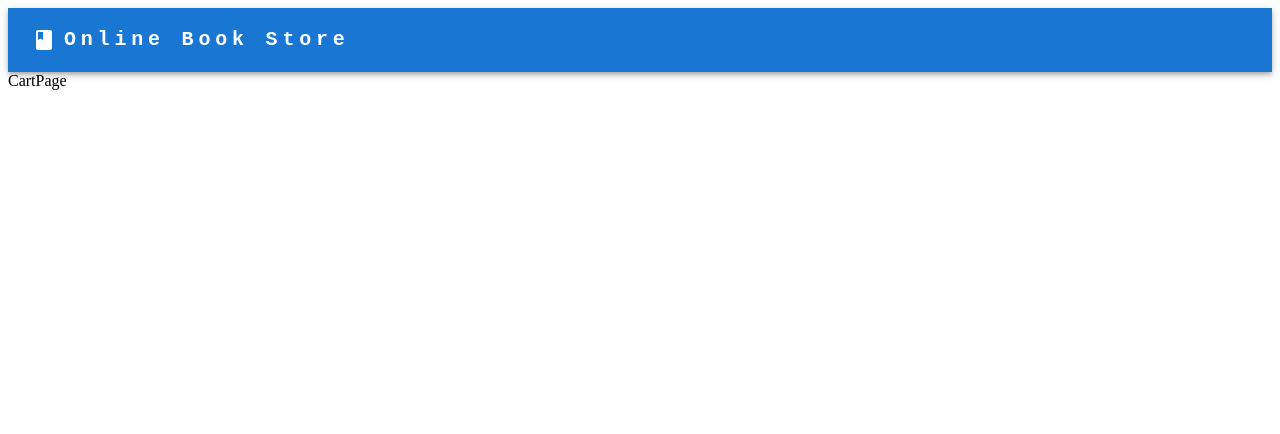
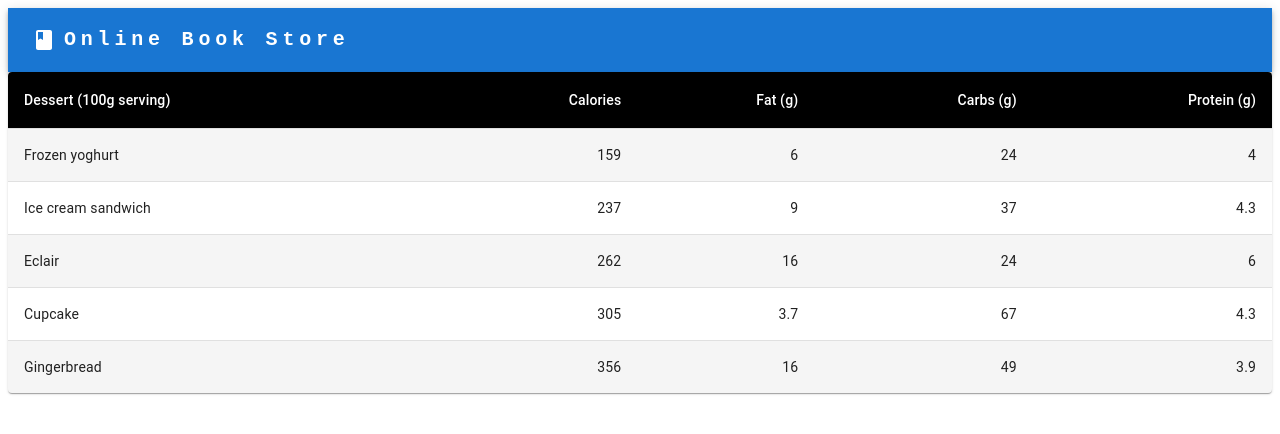
Before and after one commit to PrakashYashwanth/Online_Book_Store, a React app in the folder client/: page /cart in a window 1280 px wide. Shown: the top 434 px of the page. Built offline with nearby package versions, Linux system fonts and the light colour scheme.

Commit message:
adding sample table in cart page from material ui

```diff
--- a/client/src/components/CartPage/CartPage.jsx
+++ b/client/src/components/CartPage/CartPage.jsx
@@ -1,7 +1,74 @@
-import React from "react";
+import * as React from "react";
+import { styled } from "@mui/material/styles";
+import Table from "@mui/material/Table";
+import TableBody from "@mui/material/TableBody";
+import TableCell, { tableCellClasses } from "@mui/material/TableCell";
+import TableContainer from "@mui/material/TableContainer";
+import TableHead from "@mui/material/TableHead";
+import TableRow from "@mui/material/TableRow";
+import Paper from "@mui/material/Paper";
+
+const StyledTableCell = styled(TableCell)(({ theme }) => ({
+  [`&.${tableCellClasses.head}`]: {
+    backgroundColor: theme.palette.common.black,
+    color: theme.palette.common.white,
+  },
+  [`&.${tableCellClasses.body}`]: {
+    fontSize: 14,
+  },
+}));
+
+const StyledTableRow = styled(TableRow)(({ theme }) => ({
+  "&:nth-of-type(odd)": {
+    backgroundColor: theme.palette.action.hover,
+  },
+  // hide last border
+  "&:last-child td, &:last-child th": {
+    border: 0,
+  },
+}));
+
+function createData(name, calories, fat, carbs, protein) {
+  return { name, calories, fat, carbs, protein };
+}
+
+const rows = [
+  createData("Frozen yoghurt", 159, 6.0, 24, 4.0),
+  createData("Ice cream sandwich", 237, 9.0, 37, 4.3),
+  createData("Eclair", 262, 16.0, 24, 6.0),
+  createData("Cupcake", 305, 3.7, 67, 4.3),
+  createData("Gingerbread", 356, 16.0, 49, 3.9),
+];
 
 const CartPage = () => {
-  return <div>CartPage</div>;
+  return (
+    <TableContainer component={Paper}>
+      <Table sx={{ minWidth: 700 }} aria-label="customized table">
+        <TableHead>
+          <TableRow>
+            <StyledTableCell>Dessert (100g serving)</StyledTableCell>
+            <StyledTableCell align="right">Calories</StyledTableCell>
+            <StyledTableCell align="right">Fat&nbsp;(g)</StyledTableCell>
+            <StyledTableCell align="right">Carbs&nbsp;(g)</StyledTableCell>
+            <StyledTableCell align="right">Protein&nbsp;(g)</StyledTableCell>
+          </TableRow>
+        </TableHead>
+        <TableBody>
+          {rows.map((row) => (
+            <StyledTableRow key={row.name}>
+              <StyledTableCell component="th" scope="row">
+                {row.name}
+              </StyledTableCell>
+              <StyledTableCell align="right">{row.calories}</StyledTableCell>
+              <StyledTableCell align="right">{row.fat}</StyledTableCell>
+              <StyledTableCell align="right">{row.carbs}</StyledTableCell>
+              <StyledTableCell align="right">{row.protein}</StyledTableCell>
+            </StyledTableRow>
+          ))}
+        </TableBody>
+      </Table>
+    </TableContainer>
+  );
 };
 
 export default CartPage;
```
